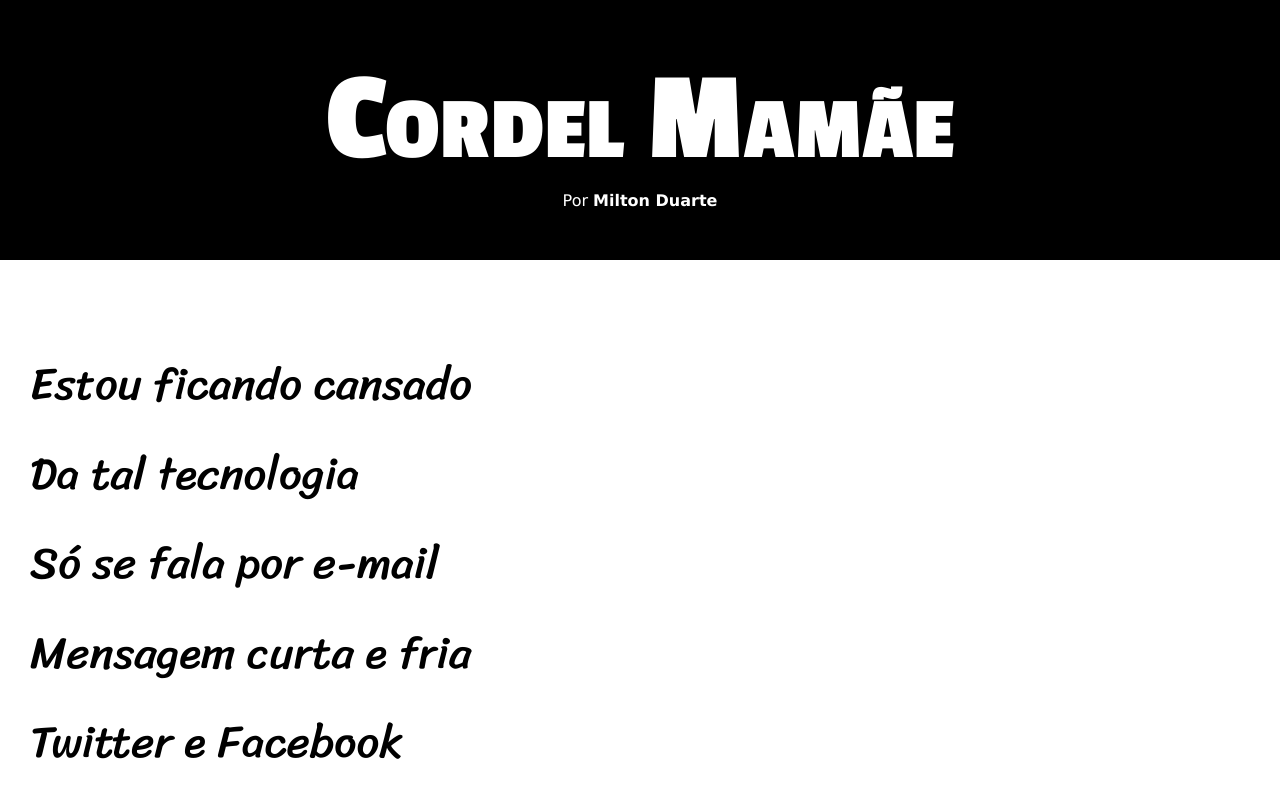
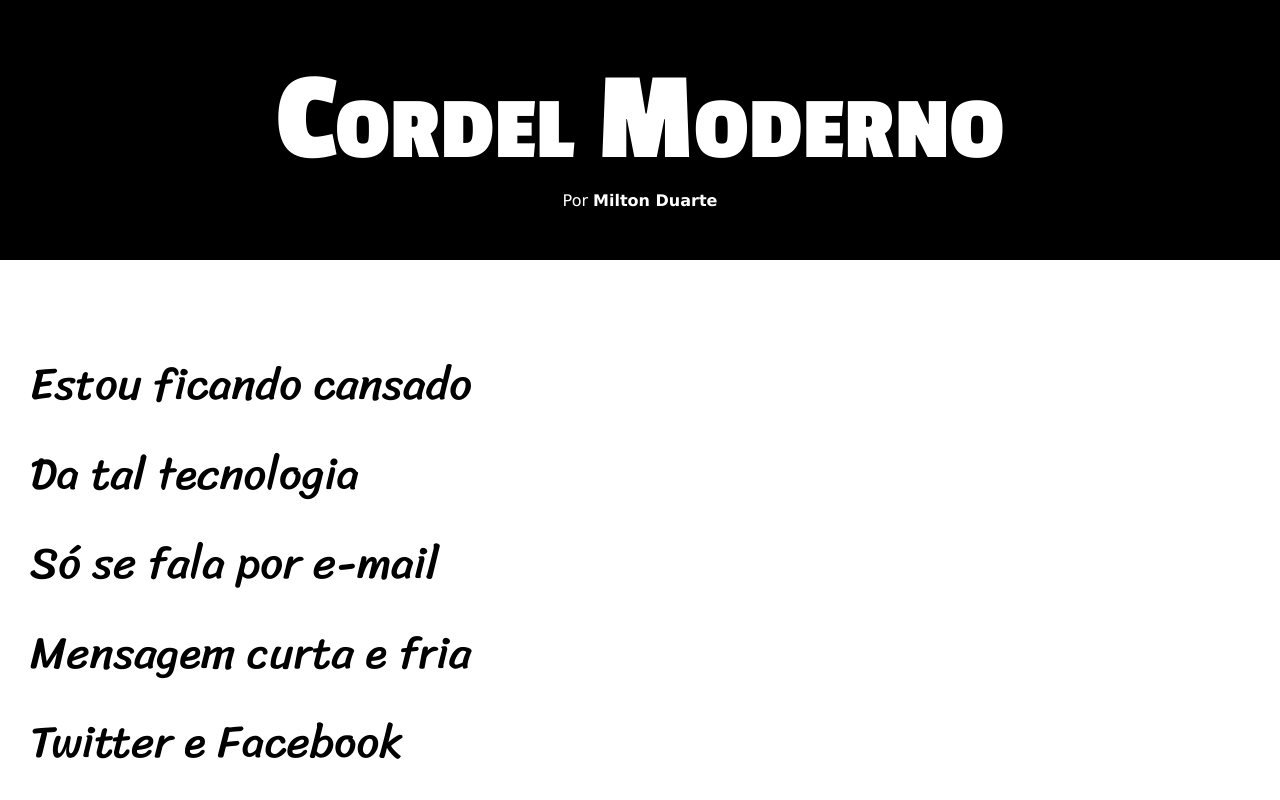
Before and after one commit to F-K-C/projeto-cordel, a plain HTML site: page index.html in a window 1280 px wide. Shown: the top 800 px of the page. Drawn offline with Linux system fonts and the light colour scheme.

Commit message:
Alteração do título

```diff
--- a/index.html
+++ b/index.html
@@ -10,7 +10,7 @@
 
 <body>
     <header>
-        <h1>Cordel Mamãe</h1>
+        <h1>Cordel Moderno</h1>
         <p>
             Por <a href="https://www.recantodasletras.com.br/poesias/3186743" target="_blank">Milton Duarte</a>
         </p>
```
